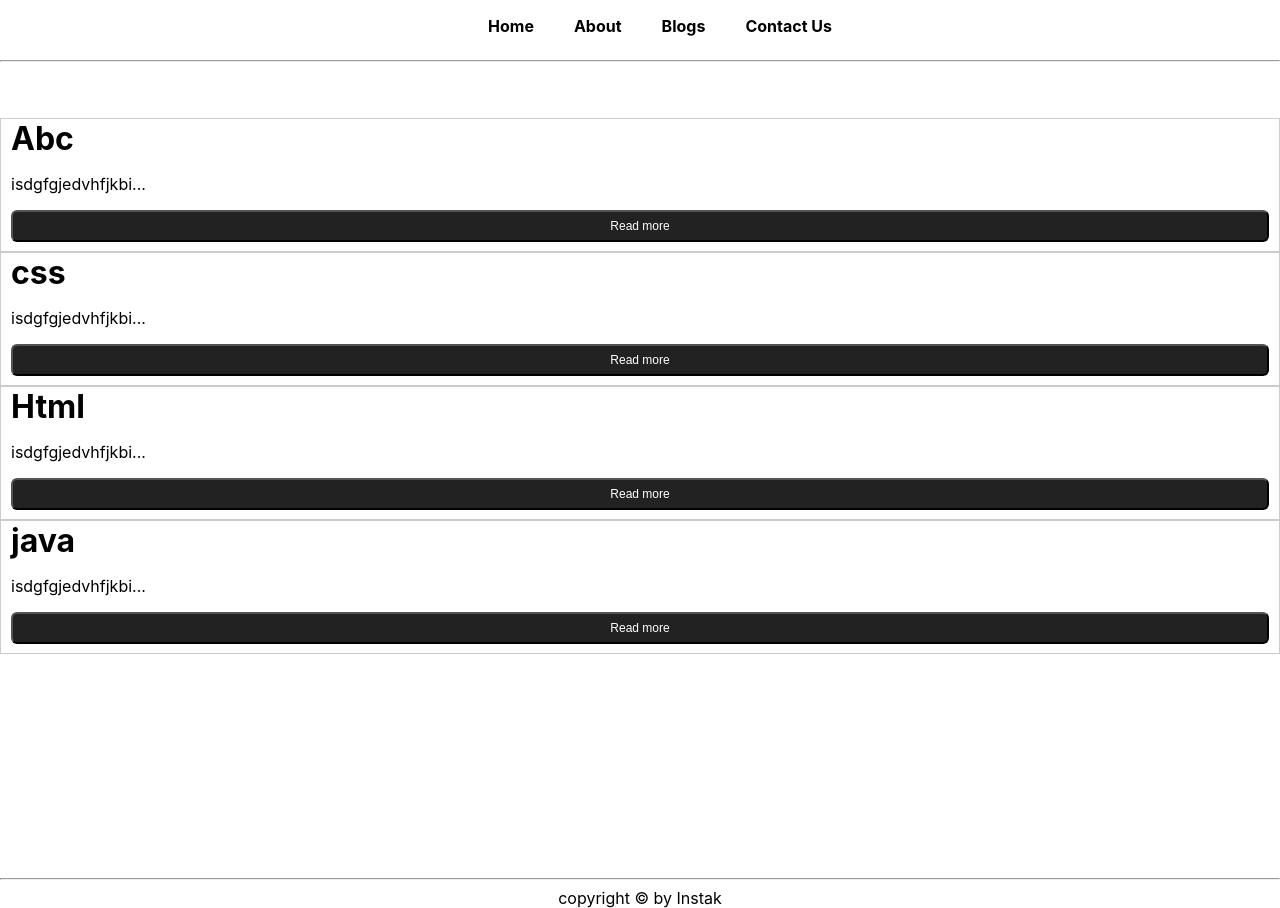
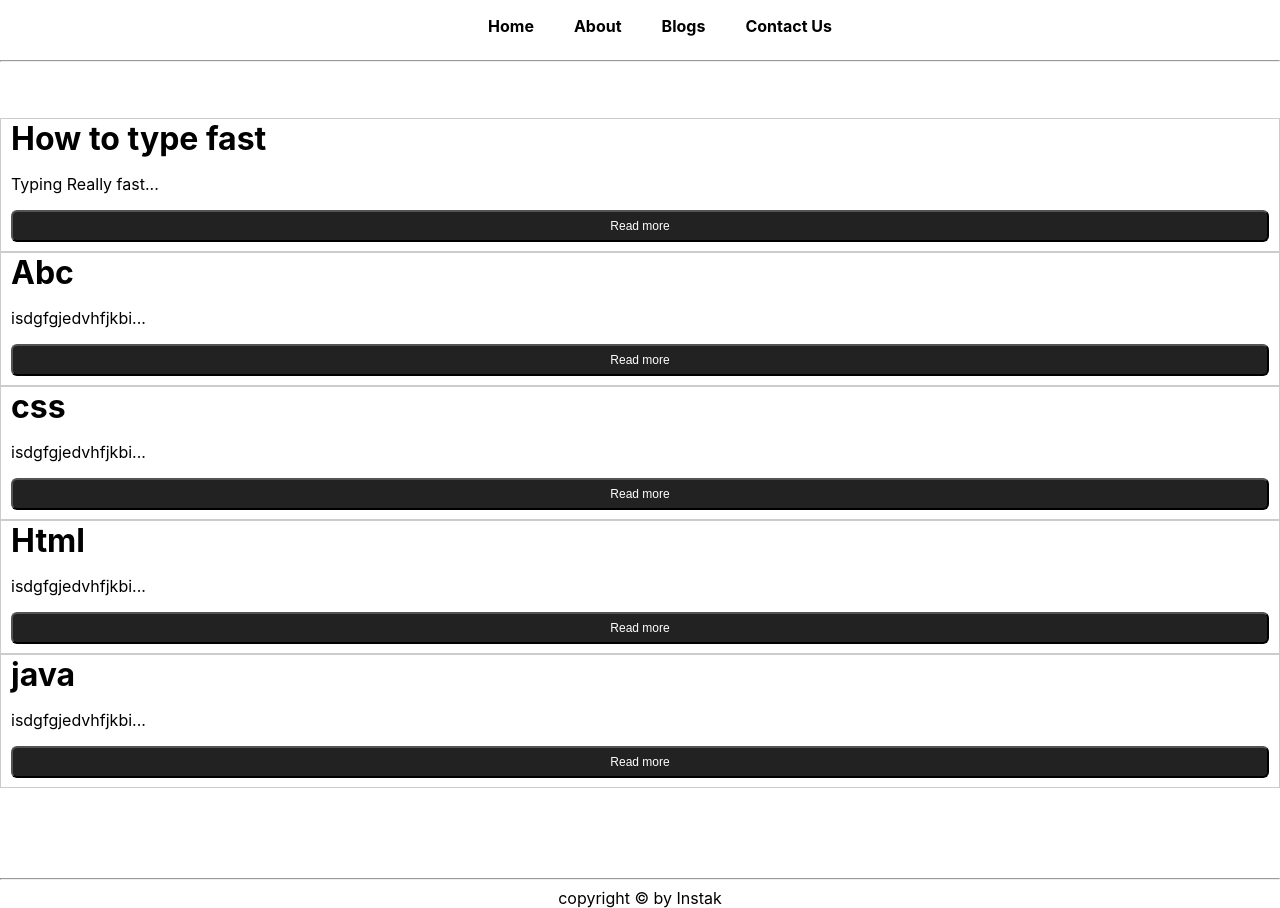
Before and after one commit to Instak/nextjs-blogs, a Next.js app: page /blog in a window 1280 px wide. Built offline with nearby package versions, Linux system fonts and the light colour scheme.

Commit message:
20-04-2022 1

```diff
--- /dev/null
+++ b/blogdata/How-to-type-fast.json
@@ -0,0 +1,7 @@
+{
+    "Title": "How to type fast",
+    "p1":"<!DOCTYPE html>\r\n<html lang=\"en\">\r\n<head>\r\n<\/head>\r\n<style>\r\n    .heading{\r\n        padding: 0 35vw;\r\n    font-size: 31px;\r\n    font-weight: bold;\r\n    }\r\n    .text{\r\n        font-size: 24px;\r\n    }\r\n<\/style>\r\n<body>\r\n    <header><h1 class=\"heading\">How to type really very fast<\/h1><\/header>\r\n    <ol class=\"text\">\r\n        <li>Increase your acuracy<\/li>\r\n        <li>Practic it every day<\/li>\r\n        <li>Try to remember place of the keys<\/li>\r\n          <li><a href=\"#skfhdk\"style=\"text-decoration: none;color: black;\">Play games in with you can do typing Race<\/a><\/li>\r\n    <\/ol>\r\n   <A name=\"#skfhdk\"> <img src=\"https:\/\/support.content.office.net\/en-us\/media\/0321edda-f107-c6db-f1dd-9551408d999f.jpg\" alt=\"\"><\/A>\r\n<\/body>\r\n<\/html>",
+    "metadesc":"Typing Really fast",
+    "Author": "Anuj Prakash",
+    "slug":"How-to-type-fast"
+}
--- a/pages/blog.js
+++ b/pages/blog.js
@@ -63,8 +63,8 @@ const Blog = (props) => {
     <main className={styles.main}>
       {blogs.map((blogitem) => {
         return <div key={blogitem.slug} className={styles.blogs}><div className={styles.b}><Link href={`/blogpost/${blogitem.slug}`}><h2 className={styles.blogItemh3}>{blogitem.Title}</h2></Link>
-               <p className={styles.blogItemp} >{blogitem.metadesc.substr(0,140)}...</p>
-               <button className={styles.btn}>Read more</button>
+               <Link href={`/blogpost/${blogitem.slug}`}><p className={styles.blogItemp} >{blogitem.metadesc.substr(0,140)}...</p></Link>
+               <Link href={`/blogpost/${blogitem.slug}`}><button className={styles.btn}>Read more</button></Link>
                </div></div>
       })}
     </main>
--- a/pages/blogpost/[slug].js
+++ b/pages/blogpost/[slug].js
@@ -12,7 +12,7 @@ const Slug = (props) => {
 
   return (
     <div className={styles.p}>
-      <h1> {blog && blog.slug}</h1>
+      {/* <h1> {blog && blog.slug}</h1> */}
       {blog &&<div  dangerouslySetInnerHTML={createMarkup(blog.p1)} ></div> }
 
 
```
Also changed, not shown: pages/index.js (+4 -4 lines), public/image.png (added), public/images.jpg.
